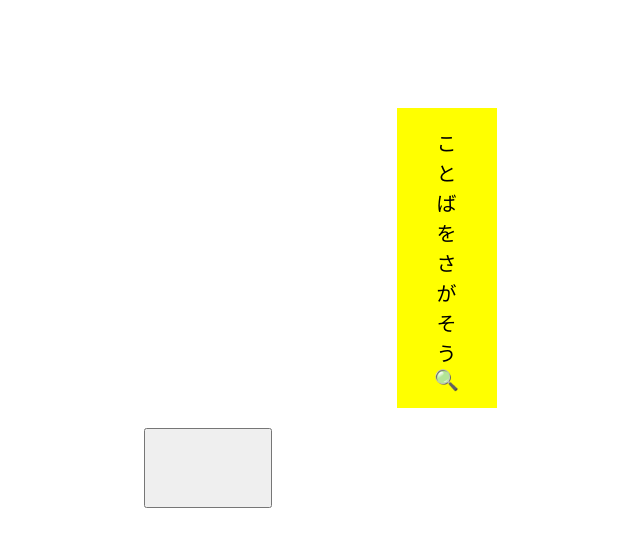
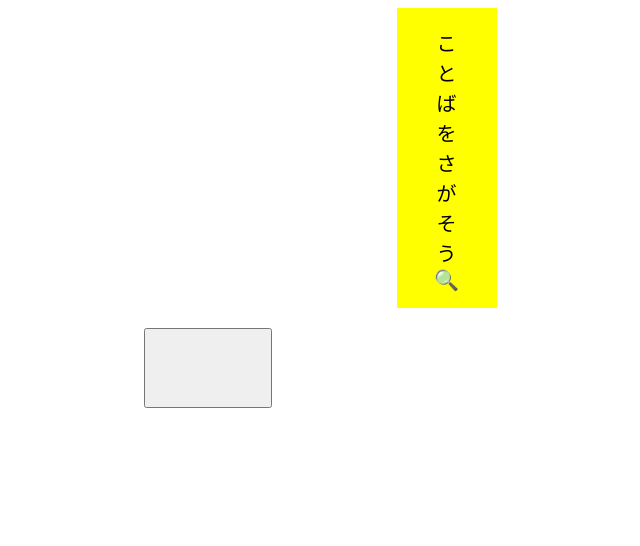
Before and after one commit to miku0129/prj_japanese_school_app, a Next.js app: page /particles in a window 1280 px wide. Shown: the top 546 px of the page, without its empty margins (117-757 px from the left). Built offline with nearby package versions, Linux system fonts and the light colour scheme; some icons are missing.

Commit message:
feat: add Menu

```diff
--- a/src/app/(materials)/particles/(wo)/page.module.scss
+++ b/src/app/(materials)/particles/(wo)/page.module.scss
@@ -7,7 +7,7 @@
 }
 
 .phrase {
-  grid-area: 2 / 3 / 5 / 4;
+  grid-area: 1 / 3 / 5 / 4;
   p {
     font-size: 2rem;
     height: 1rem;
--- a/src/app/page.tsx
+++ b/src/app/page.tsx
@@ -1,9 +1,9 @@
-// import styles from "./../styles/css-modules/page.module.css";
+import MenuBtn from "@/components/menu-btn/menu-btn.component";
 
 export default function Home() {
   return (
     <div>
-      hello next js
+      <MenuBtn params="/particles" />
     </div>
   );
 }
--- a/src/components/fail/fail.module.scss
+++ b/src/components/fail/fail.module.scss
@@ -7,7 +7,7 @@
 }
 
 .phrase {
-  grid-area: 2 / 3 / 5 / 4;
+  grid-area: 1 / 3 / 5 / 4;
 }
 .btn {
   grid-area: 5 / 2 / 6 / 3;
--- /dev/null
+++ b/src/components/menu-btn/menu-btn.module.scss
@@ -0,0 +1,8 @@
+.menuLayout {
+  display: flex;
+  flex-direction: column;
+}
+.btn {
+  text-align: center;
+  padding: 5rem;
+}
--- a/src/components/pass/pass.component.tsx
+++ b/src/components/pass/pass.component.tsx
@@ -13,8 +13,8 @@ export default function Pass() {
   const params = useParams<{ tag: string; id: string }>();
   const router = useRouter();
   const getMessage = () => {
-    // window.alert("💯クリアおめでとう！");
-    router.push("/particles");
+    window.alert("💯クリアおめでとう！");
+    router.push("/");
   };
 
   return (
--- a/src/components/pass/pass.module.scss
+++ b/src/components/pass/pass.module.scss
@@ -7,7 +7,7 @@
 }
 
 .phrase {
-  grid-area: 2 / 3 / 5 / 4;
+  grid-area: 1 / 3 / 5 / 4;
 }
 .btn {
   grid-area: 5 / 2 / 6 / 3;
```
Also changed, not shown: src/app/(materials)/particles/(wo)/page.tsx (+0 -8 lines), src/components/menu-btn/menu-btn.component.tsx (added, +31 -0 lines).
